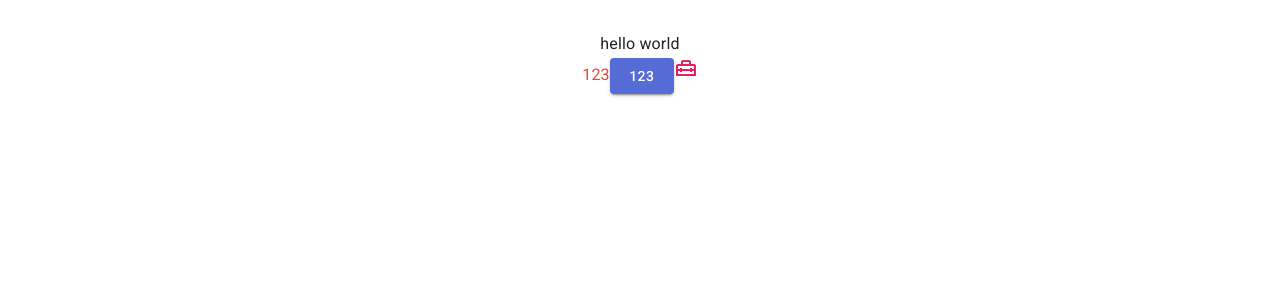
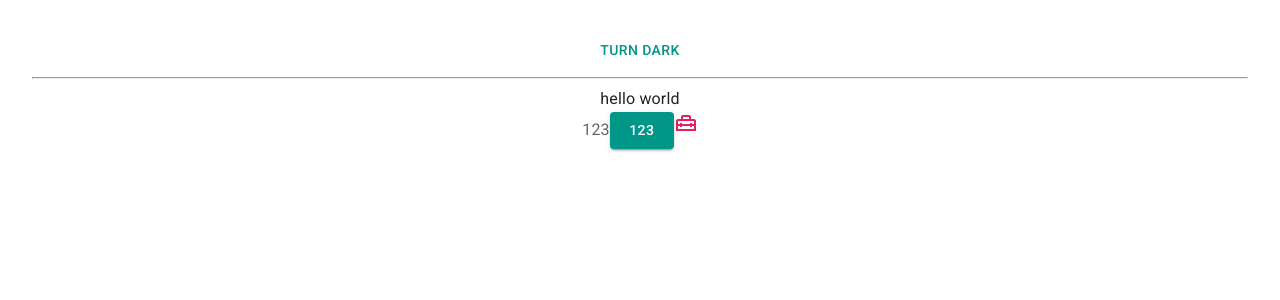
Before and after one commit to hieule06/trello-web, a React (Vite) app: page / in a window 1280 px wide. Shown: the top 300 px of the page. Built offline with nearby package versions, Linux system fonts and the light colour scheme.

Commit message:
add duck mode and light mode

```diff
--- a/src/App.jsx
+++ b/src/App.jsx
@@ -2,10 +2,26 @@
 import "./App.css";
 import { HomeRepairServiceOutlined } from "@mui/icons-material";
 import { pink } from "@mui/material/colors";
+import { useColorScheme } from "@mui/material/styles";
+
+function ModeToggle() {
+  const { mode, setMode } = useColorScheme();
+  return (
+    <Button
+      onClick={() => {
+        setMode(mode === "light" ? "dark" : "light");
+      }}
+    >
+      {mode === "light" ? "Turn dark" : "Turn light"}
+    </Button>
+  );
+}
 
 function App() {
   return (
     <>
+      <ModeToggle />
+      <hr />
       <div>hello world</div>
       <Typography variant="body-2" color={"text.secondary"}>
         123
--- a/src/main.jsx
+++ b/src/main.jsx
@@ -2,14 +2,14 @@
 import ReactDOM from "react-dom/client";
 import App from "./App.jsx";
 import { CssBaseline } from "@mui/material";
-import { ThemeProvider } from "@mui/material/styles";
+import { Experimental_CssVarsProvider as CssVarsProvider } from "@mui/material/styles";
 import theme from "./theme.js";
 
 ReactDOM.createRoot(document.getElementById("root")).render(
   <React.StrictMode>
-    <ThemeProvider theme={theme}>
+    <CssVarsProvider theme={theme}>
       <CssBaseline />
       <App />
-    </ThemeProvider>
+    </CssVarsProvider>
   </React.StrictMode>
 );
--- a/src/theme.js
+++ b/src/theme.js
@@ -1,21 +1,20 @@
-import { createTheme } from "@mui/material/styles";
-import { red } from "@mui/material/colors";
+import { experimental_extendTheme as extendTheme } from "@mui/material/styles";
+import { deepOrange, orange, teal, cyan } from "@mui/material/colors";
 
 // Create a theme instance.
-const theme = createTheme({
-  palette: {
-    mode: "light",
-    primary: {
-      main: "#556cd6"
+const theme = extendTheme({
+  colorSchemes: {
+    light: {
+      palette: {
+        primary: teal,
+        secondary: deepOrange
+      }
     },
-    secondary: {
-      main: "#19857b"
-    },
-    error: {
-      main: red.A400
-    },
-    text: {
-      secondary: red[500]
+    dark: {
+      palette: {
+        primary: cyan,
+        secondary: orange
+      }
     }
   }
 });
```
